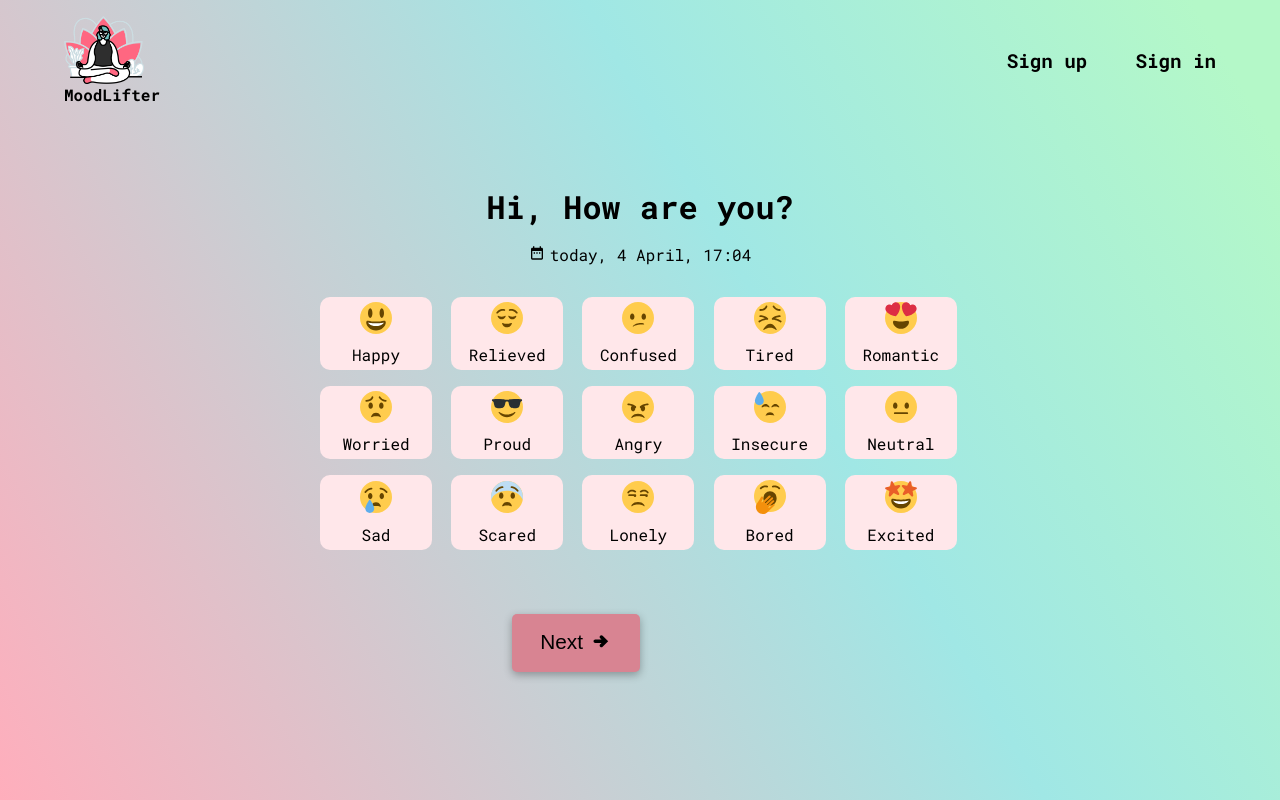
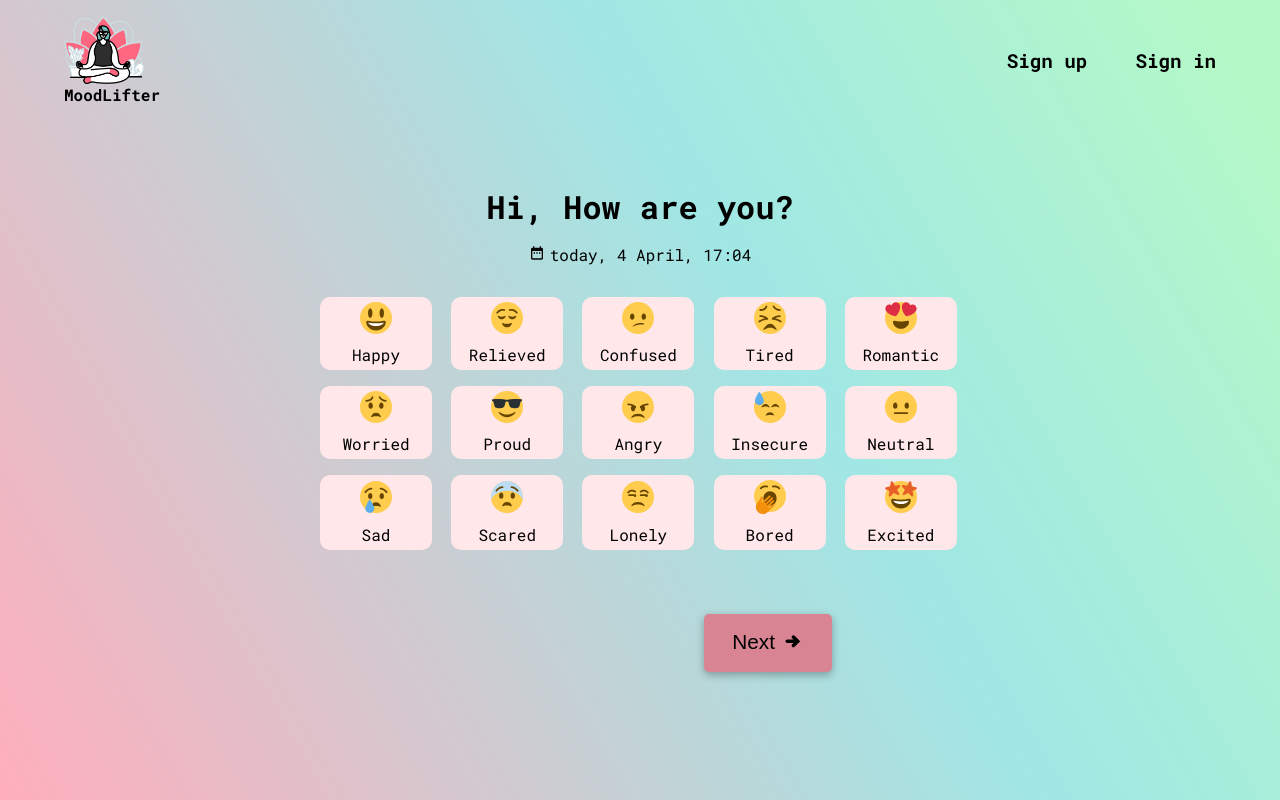
Before and after one commit to hannah68/MoodLifter, a React (Create React App) app: page /feeling in a window 1280 px wide. Built offline with nearby package versions, Linux system fonts and the light colour scheme.

Commit message:
center button

```diff
--- a/src/client/styles/feeling.css
+++ b/src/client/styles/feeling.css
@@ -116,7 +116,9 @@
 	width: 8rem;
 	border-radius: 5px;
 	cursor: pointer;
-	margin: 4rem auto;
+	/* margin: 4rem auto; */
+	margin-left: 28rem;
+	margin-top: 4rem;
 	transform: translate(-50%);
 	display: flex;
 	justify-content: center;
```
Also changed, not shown: 1 other file (tests, documents, lock files or other folders).
